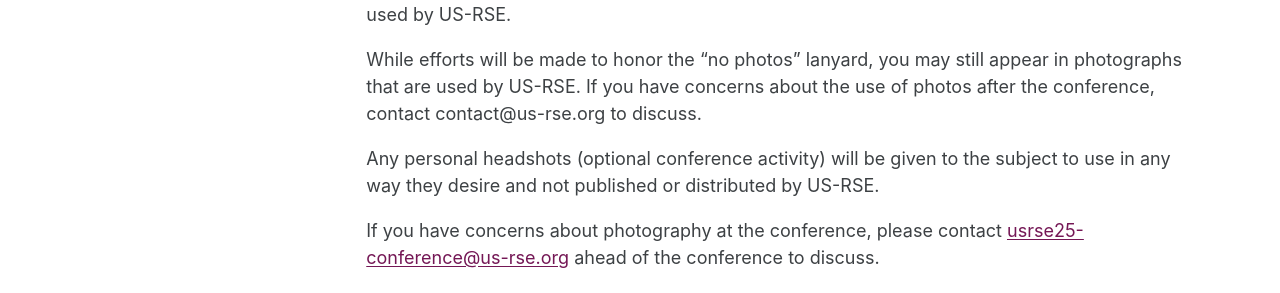
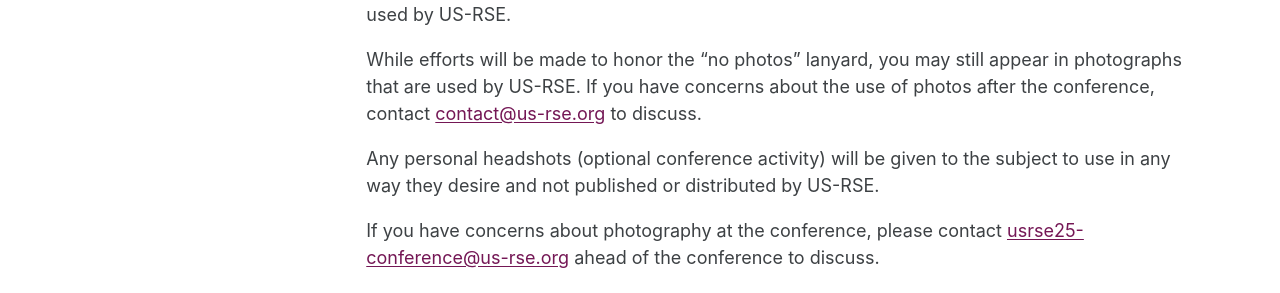
Before and after one commit to USRSE/usrse25, a Jekyll site: the page built from pages/attend/photos.md, in a window 1280 px wide and 900 px high, scrolled down 280 px. Shown: the part 377-670 px from the top of the window. Built offline with Jekyll 4.4.1, drawn with Linux system fonts in a browser that asks for light colours; a style sheet for code colours, icons or effects is not loaded; some of the changed lines change nothing that is shown.

Commit message:
fix email link

```diff
--- a/pages/attend/photos.md
+++ b/pages/attend/photos.md
@@ -13,7 +13,7 @@
 
 If you do not want your photograph taken, a special "no photos" lanyard will be available during the on-site event registration.  The photographer will do their best to avoid including those wearing the indicated lanyard in photographs; US-RSE will review photographs before sharing or using them and make a good faith effort to exclude those that include the face of a person clearly wearing a "no photos" lanyard and fewer than 12 people.  Those wearing "no photos" lanyards may still appear in the background of photos or photos of rooms or groups.  Posing for a photograph, even if wearing the "no photos" lanyard, indicates your consent for the photo to be used by US-RSE.
 
-While efforts will be made to honor the "no photos" lanyard, you may still appear in photographs that are used by US-RSE.  If you have concerns about the use of photos after the conference, contact contact@us-rse.org to discuss.
+While efforts will be made to honor the "no photos" lanyard, you may still appear in photographs that are used by US-RSE.  If you have concerns about the use of photos after the conference, contact <contact@us-rse.org> to discuss.
 
 Any personal headshots (optional conference activity) will be given to the subject to use in any way they desire and not published or distributed by US-RSE.
 
```
